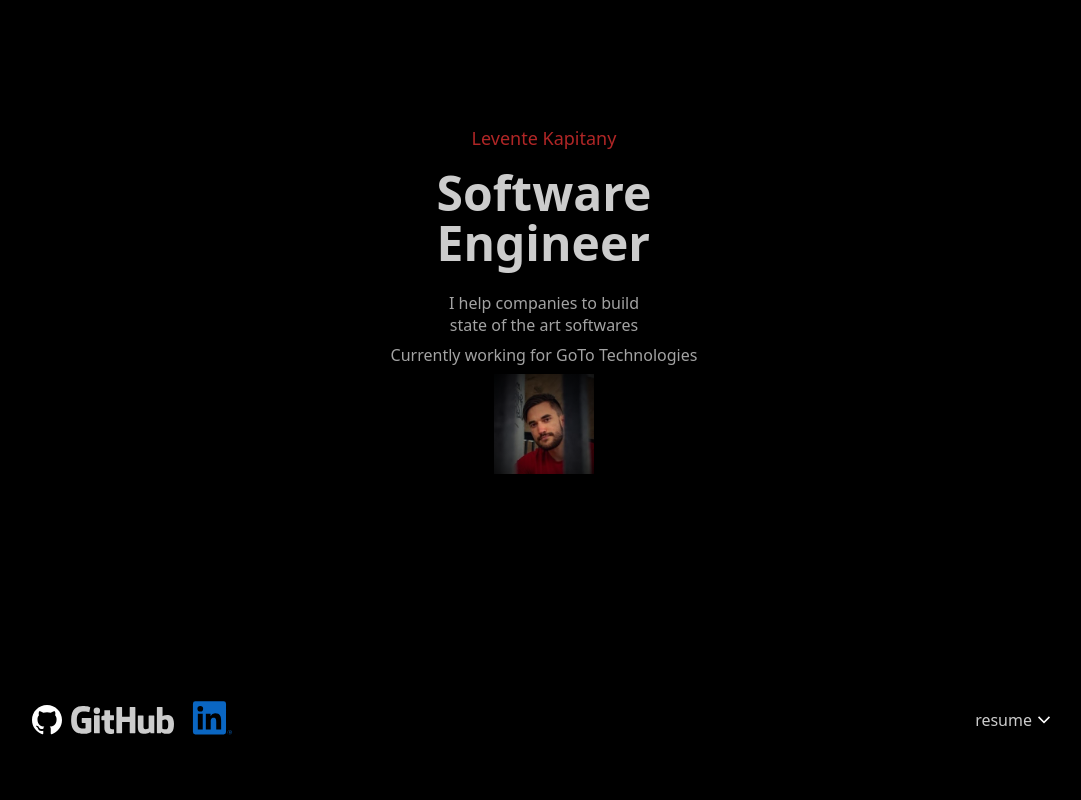
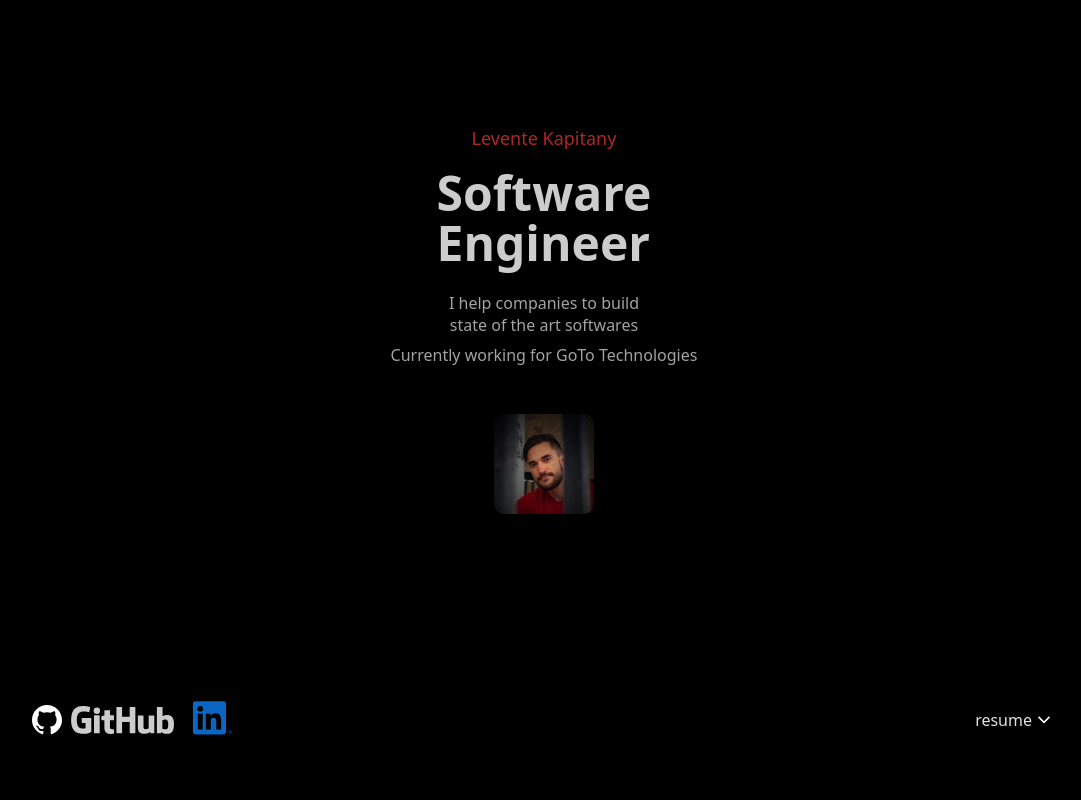
Before and after one commit to leventekapitany/portfolio, a React (Vite) app: page / in a window 1280 px wide. Shown: the top 800 px of the page, without its empty margins (96-1177 px from the left). Built offline with nearby package versions, Linux system fonts and the light colour scheme.

Commit message:
color change of resume label

```diff
--- a/src/App.tsx
+++ b/src/App.tsx
@@ -28,6 +28,7 @@ const Main = styled.div`
   height: 100vh;
   align-items: center;
   display: flex;
+  gap: 40px;
   flex-flow: column;
 `;
 
--- a/src/components/Links.tsx
+++ b/src/components/Links.tsx
@@ -11,7 +11,6 @@ export default function Links() {
 
   function scroll() {
     window.scrollTo({ top: window.innerHeight + 50, behavior: 'smooth' });
-    tomRef.current?.play();
   }
 
   return (
@@ -26,7 +25,7 @@ export default function Links() {
         </audio> */}
       </Profiles>
 
-      <CV>
+      <CV onClick={scroll}>
         <span>resume</span>
         <img src={down} />
       </CV>
@@ -51,6 +50,17 @@ const CV = styled.div`
   align-items: center;
   img {
     height: 24px;
+    color: red;
+  }
+  animation: colorChange 1.4s ease infinite alternate;
+
+  @keyframes colorChange {
+    from {
+      color: white;
+    }
+    to {
+      color: grey;
+    }
   }
 `;
 
--- a/src/components/Portrait.tsx
+++ b/src/components/Portrait.tsx
@@ -24,5 +24,6 @@ const Container = styled.div`
 `;
 
 const Image = styled.img`
+  border-radius: 10%;
   height: 100px;
 `;
```
